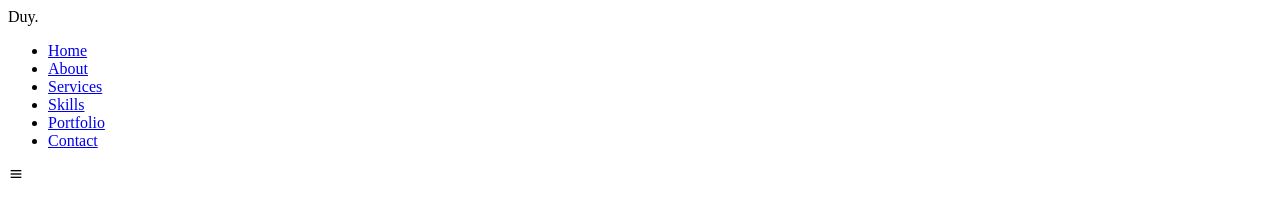
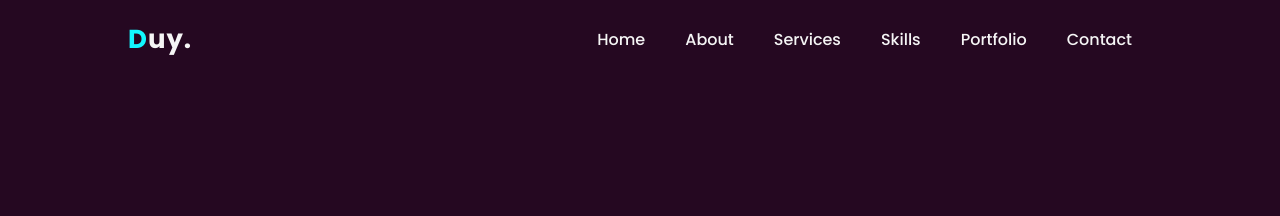
Before and after one commit to NAD020595/nad020595.github.io, a plain HTML site: page index.html in a window 1280 px wide. Drawn offline with nearby package versions, Linux system fonts and the light colour scheme.

Commit message:
Header of Website

```diff
--- a/style.css
+++ b/style.css
@@ -1 +1,86 @@
 @import url('https://fonts.googleapis.com/css2?family=Poppins:wght@100;200;300;400;500;600;700;800;900&display=swap');
+
+*{
+    padding: 0;
+    margin: 0;
+    box-sizing: border-box;
+    list-style: none;
+    scroll-behavior: smooth;
+    text-decoration: none;
+}
+
+:root{
+    --text-color: #f5f5f5;
+    --hover-color: #12f7ff;
+    --bg-color: #250821;
+    --second-bg-color: #292e33;
+    --big-font: 2.5rem;
+    --norma-font: 2rem;
+    --neon-box-shadow: 0 0 .5rem #12f7ff;
+    --h2-font: 3rem;
+    --font-neon-text-shadow: 0 0 10px rgba(18,247,255,0.3),
+    0 0 20px rgba(18,247,255,0.3),
+    0 0 30px rgba(18,247,255,0.3),
+    0 0 40px rgba(18,247,255,0.3),
+    0 0 70px rgba(18,247,255,0.3),
+    0 0 80px rgba(18,247,255,0.3),
+    0 0 100px rgba(18,247,255,0.3),
+    0 0 150px rgba(18,247,255,0.3);
+}
+
+body{
+    font-family: "Poppins", sans-serif;
+    background-color: var(--bg-color);
+    color: var(--text-color);
+}
+
+header{
+    display: flex;
+    align-items: center;
+    justify-content: space-between;
+    width: 100%;
+    padding: 20px 10%;
+}
+
+.logo{
+    font-size: 26px;
+    font-weight: 700;
+    letter-spacing: 1px;
+}
+
+span{
+    color: var(--hover-color);
+}
+
+.navlist {
+  display: flex;
+}
+
+.navlist a{
+    color: var(--text-color);
+    font-weight: 500;
+    padding: 10px 20px;
+}
+
+.navlist a:hover{
+    color: var(--hover-color);
+    text-shadow: 0 0 10px rgba(18,247,255,0.6),
+    0 0 20px rgba(18,247,255,0.6),
+    0 0 30px rgba(18,247,255,0.6),
+    0 0 40px rgba(18,247,255,0.6),
+    0 0 70px rgba(18,247,255,0.6),
+    0 0 80px rgba(18,247,255,0.6),
+    0 0 100px rgba(18,247,255,0.6),
+    0 0 150px rgba(18,247,255,0.6);
+}
+
+#menu-icon{
+    font-size: 1.8rem;
+    z-index: 10001;
+    cursor: pointer;
+    margin-left: 25px;
+    background: var(--hover-color);
+    border-radius: 3px;
+    color: var(--second-bg-color);
+    display: none;
+}
```
